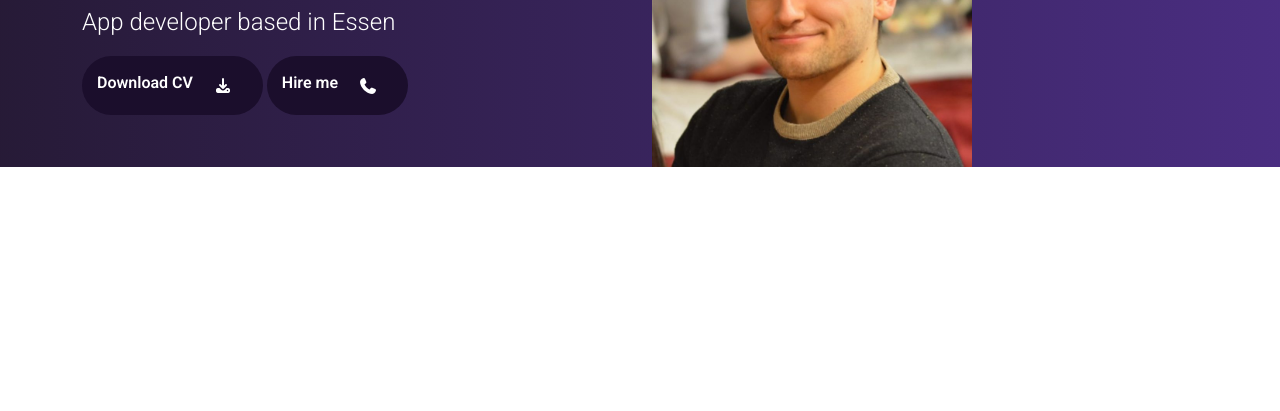
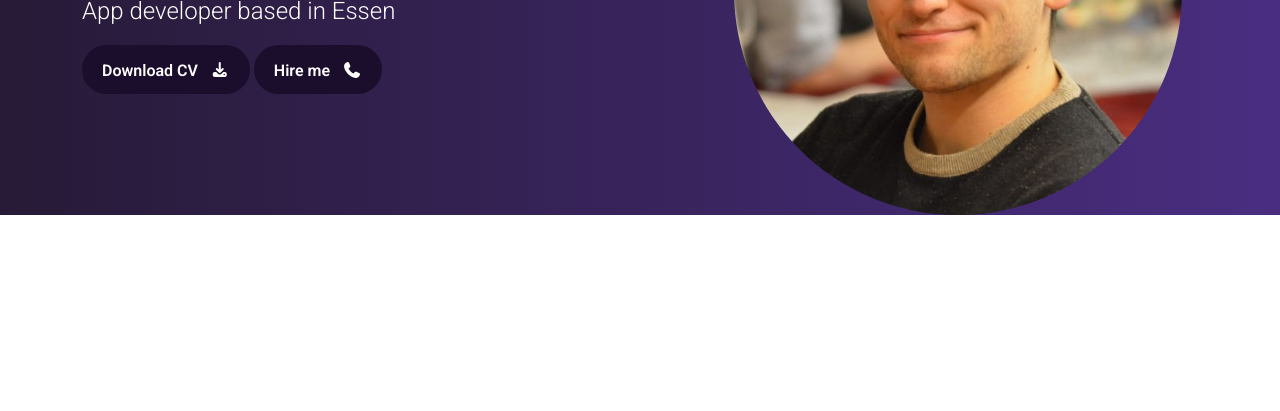
Before and after one commit to micsmania/michelesmania.github.io, a website: page index.html in a window 1280 px wide. Shown: the part 389-800 px from the top of the page. Drawn offline with nearby package versions, Linux system fonts and the light colour scheme; files that its build step writes are made by us from their sources.

Commit message:
Styling buttons

```diff
--- a/scss/components/_buttons.scss
+++ b/scss/components/_buttons.scss
@@ -8,16 +8,17 @@
 .btn-rounded {
     position: relative;
     padding: 0.9375rem 4.375rem 1.25rem 0.9375rem;
+    padding: 0.275rem 1.25rem;
     font-weight: 600;
     margin: 0;
     border: none;
     color: $white;
     background: $primary;
-    justify-content: center;
+    justify-content: start;
     align-items: center;
 
     span {
-        position: absolute;
+       // position: absolute;
         width: 2.5rem;
         height: 2.5rem;
         top: 50%;
@@ -29,7 +30,7 @@
             color: $white;
             font-size: 1rem;
             line-height: 2.5rem;
-
+            margin-left: 0.5rem;
         }
     }
 
--- a/scss/sections/_hero-section.scss
+++ b/scss/sections/_hero-section.scss
@@ -3,7 +3,7 @@
 
 .intro-section {
     @include gradient;
-    padding: 10rem 0 0 0;
+    padding: 5rem 0 0 0;
     width: 100%;
     height: 100%;
 }
@@ -12,6 +12,12 @@
 
     .img-box {
         position: relative;
-        width: 20rem;
+        width: 28rem;
+        height: 28rem;
+        left: 15%;
+
+        img {
+            border-radius: 500px;
+        }
     }
 }
```
Also changed, not shown: index.html (+1 -0 lines), assets/css/style.css, 1 other file.
